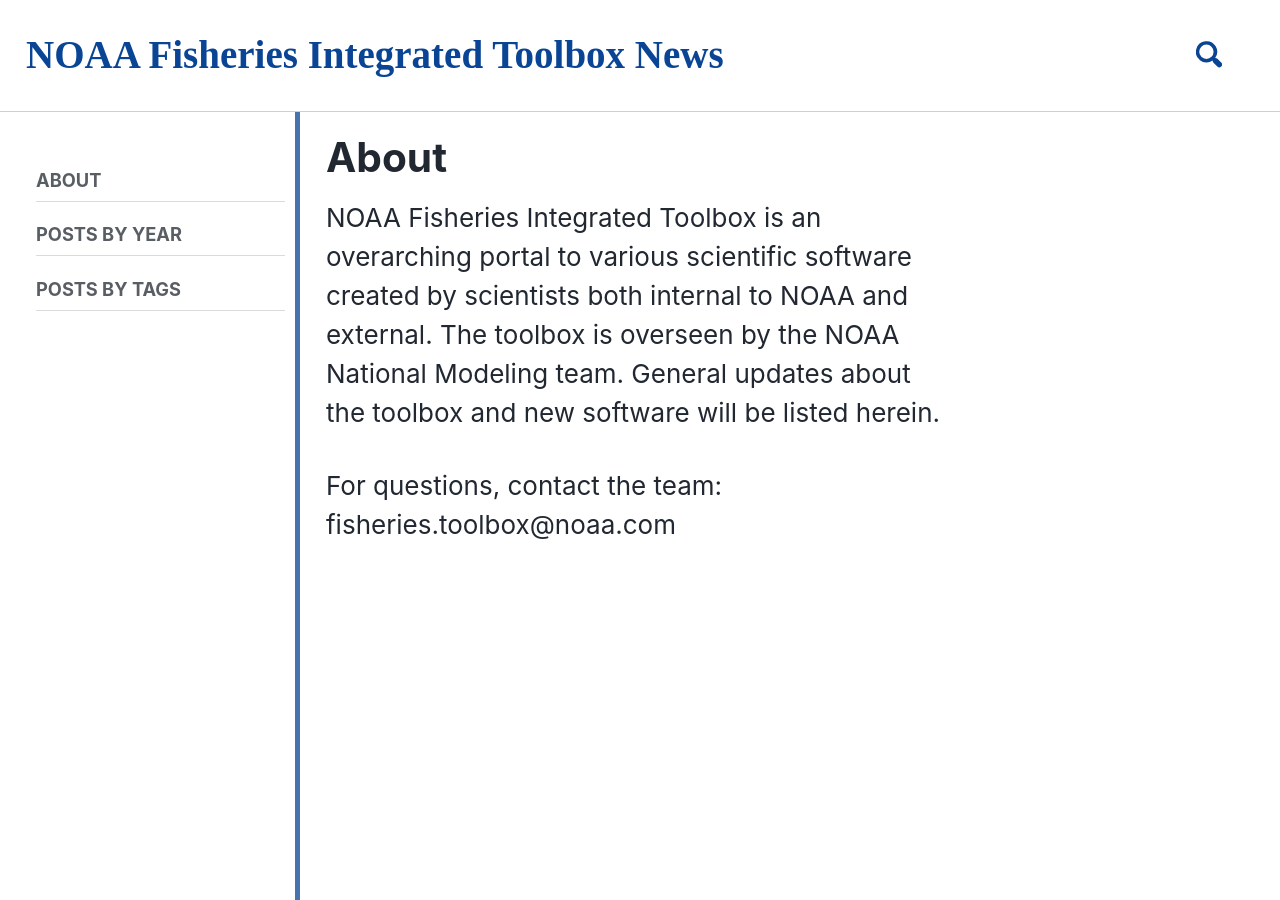
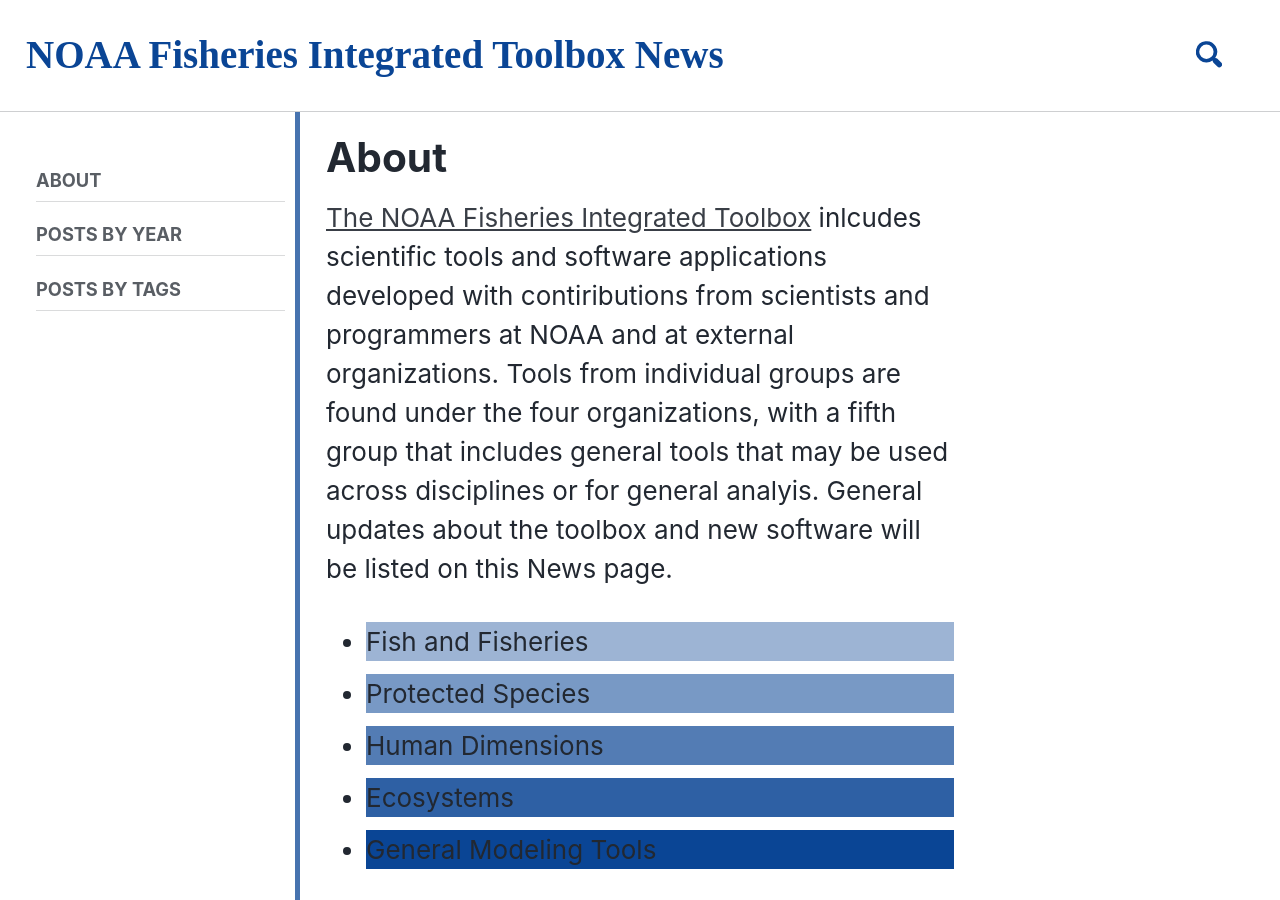
Before and after one commit to noaa-fit-news/noaa-fit-news.github.io, a Jekyll site: the page built from _pages/about.md, in a window 1280 px wide and 900 px high. Built offline with Jekyll 4.4.1, drawn with Linux system fonts in a browser that asks for light colours; cached includes are drawn as plain includes; nearby versions of some CDN libraries; some of the changed text lies outside the part shown.

Commit message:
Update about.md

```diff
--- a/_pages/about.md
+++ b/_pages/about.md
@@ -6,6 +6,14 @@ sidebar:
   nav: "docs"
 ---
 
-NOAA Fisheries Integrated Toolbox is an overarching portal to various scientific software created by scientists both internal to NOAA and external.  The toolbox is overseen by the NOAA National Modeling team.  General updates about the toolbox and new software will be listed herein.
+[The NOAA Fisheries Integrated Toolbox](https://noaa-fisheries-integrated-toolbox.github.io/) inlcudes scientific tools and software applications developed with contiributions from scientists and programmers at NOAA and at external organizations. Tools from individual groups are found under the  four organizations, with a fifth group that includes general tools that may be used across disciplines or for general analyis. General updates about the toolbox and new software will be listed on this News page.
 
-For questions, contact the team: fisheries.toolbox@noaa.com
+<ul class ="tools_list">
+    <li style="background:rgba(10,69,149,0.4);" >Fish and Fisheries</li>
+    <li style="background:rgba(10,69,149,.55);" >Protected Species</li>
+    <li style="background:rgba(10,69,149,.7);" >Human Dimensions</li>
+    <li style="background:rgba(10,69,149,.85);" >Ecosystems</li>
+  <li style="background:#0a4595;" >General Modeling Tools</li>
+</ul>
+
+For questions, comments, or ideas for the the Resources page, contact the team at fisheries.toolbox@noaa.gov.
```
